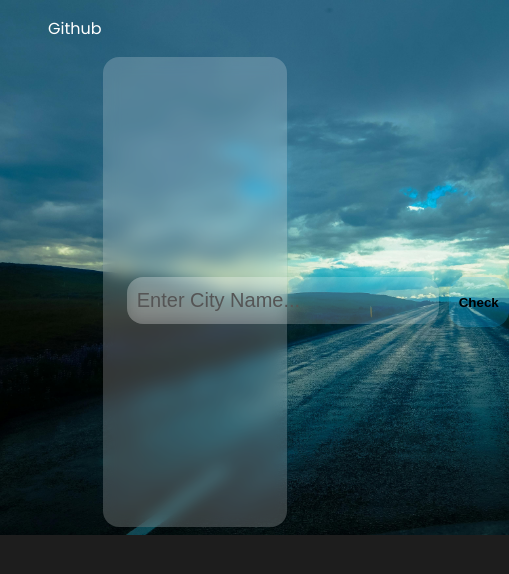
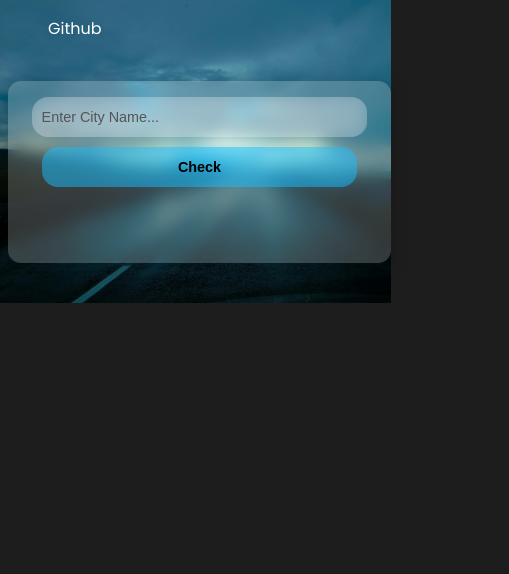
Before and after one commit to amitbishnoii/weather-app, a React (Vite) app: page / in a window 390 px wide. Shown: the top 574 px of the page, 509 px wide, since content can reach past the window. Built offline with nearby package versions, Linux system fonts and the light colour scheme.

Commit message:
add responsiveness using media queries

```diff
--- a/src/App.css
+++ b/src/App.css
@@ -2,55 +2,57 @@
     display: flex;
     flex-direction: column;
     justify-content: center;
-    align-items: flex-start;
-    margin: auto;
-    height: 50vh;
+    align-items: center;
+    margin: 40px auto;
+    height: auto;
     width: 35vw;
     background: rgba(255, 255, 255, 0.2);
     backdrop-filter: blur(8px);
     border-radius: 1rem;
-    padding: 1.5rem;
+    padding: 2rem;
     color: white;
     text-align: center;
+    box-shadow: 0 4px 20px rgba(0, 0, 0, 0.2);
 }
 
 .weather-data {
     display: flex;
     flex-direction: column;
+    align-items: center;
     justify-content: center;
-    align-items: flex-start;
-    margin-left: 40px;
+    margin-top: 20px;
 }
 
 .city-bar {
     display: flex;
+    justify-content: center;
     gap: 10px;
-    margin-top: 20px;
+    margin-bottom: 20px;
+    width: 100%;
 }
 
 .input-city {
-    background-color: transparent;
     background: rgba(255, 255, 255, 0.2);
     backdrop-filter: blur(8px);
     border-radius: 1rem;
-    padding-left: 10px;
+    padding: 0 10px;
     border: none;
-    color: #555555;
+    color: #222;
     height: 45px;
-    width: 300px;
-    font-size: 20px;
+    width: 60%;
+    font-size: 1rem;
     outline: none;
 }
 
 .input-city::placeholder {
-    color: #555555;
+    color: #555;
 }
 
 .city-bar button {
-    height: 50px;
-    width: 60px;
+    height: 45px;
+    width: 80px;
     border-radius: 1rem;
-    background-color: rgba(24, 189, 255, 0.2);
+    background-color: rgba(24, 189, 255, 0.5);
     color: black;
     font-weight: bold;
     border: none;
@@ -58,7 +60,75 @@
     transition: all 0.3s ease;
 }
 
-button:hover {
+.city-bar button:hover {
     background-color: rgba(0, 123, 255, 1);
     color: white;
 }
+
+.extra-details {
+    margin-top: 20px;
+    display: grid;
+    grid-template-columns: repeat(2, 1fr);
+    gap: 10px;
+    justify-items: center;
+    width: 100%;
+}
+
+@media (max-width: 1024px) {
+    .weather-card {
+        width: 60vw;
+        padding: 1.5rem;
+    }
+
+    .input-city {
+        width: 70%;
+    }
+}
+
+@media (max-width: 768px) {
+    .weather-card {
+        width: 80vw;
+        padding: 1.2rem;
+    }
+
+    .city-bar {
+        flex-direction: column;
+        align-items: center;
+    }
+
+    .input-city {
+        width: 90%;
+        font-size: 0.95rem;
+    }
+
+    .city-bar button {
+        width: 90%;
+    }
+
+    .extra-details {
+        grid-template-columns: 1fr;
+        gap: 8px;
+    }
+}
+
+@media (max-width: 480px) {
+    .weather-card {
+        width: 90vw;
+        padding: 1rem;
+        border-radius: 0.8rem;
+    }
+
+    .input-city {
+        height: 40px;
+        font-size: 0.9rem;
+    }
+
+    .city-bar button {
+        height: 40px;
+        font-size: 0.9rem;
+    }
+
+    .weather-data p {
+        font-size: 0.9rem;
+    }
+}
--- a/src/App.jsx
+++ b/src/App.jsx
@@ -30,10 +30,7 @@ function App() {
           <button onClick={handleClick}>Check</button>
         </div>
         <div className="weather-data">
-          <div style={{
-            // display: "flex",
-            // alignItems: "center"
-          }}>
+          <div className="city-name">
             {showIcon && <img
               style={{ width: "60px" }}
               src={weather ? `https:${weather.current.condition.icon}` : ""}
@@ -41,16 +38,15 @@ function App() {
             />}
             {weather && <p>{weather.location.name}, {weather.location.region}</p>}
           </div>
-          <div style={{
-            // display: "flex", flexDirection: "column",alignItems: "center"
-          }}>
+          <div className="temprature-box">
             {weather && <span style={{
-              // display: "flex", alignItems: "center"
+              display: "flex", alignItems: "center"
             }}><BsThermometerHalf size={"25px"} /> Feels like {weather.current.feelslike_c}&deg;C</span>}
             {weather && <p>Temprature: {weather.current.temp_c}&deg;C</p>}
           </div>
 
           {weather?.current && (
+            <p style={{display: "flex", alignItems: "center"}}>{weather.current.wind_kph} km/h towards {weather.current.wind_dir}
               <span
                 style={{
                   display: "inline-block",
@@ -61,19 +57,15 @@ function App() {
               >
                 <FaLocationArrow style={{ fontSize: "1.5rem" }} />
               </span>
+            </p>
           )}
-          {weather && <p>{weather.current.wind_kph} km/h towards {weather.current.wind_dir}</p>}
 
-          <div style={{
-            // display: "flex",
-            // flexDirection: "column",
-            // justifyContent: "flex-start"
-          }}>
+          <div className="extra-details">
             {weather && <p style={{
-              // display: "flex", alignItems: "center"
+              display: "flex", alignItems: "center"
             }}><WiBarometer size={"50px"} /> Pressure: {weather.current.pressure_mb} millibar</p>}
             {weather && <p style={{
-              // display: "flex", alignItems: "center", gap: "10px"
+              display: "flex", alignItems: "center", gap: "10px"
             }}><MdOutlineVisibility size={"30px"} /> Visibility: {weather.current.vis_km} kms</p>}
           </div>
         </div>
```
Lines whose indentation alone changed are shown as unchanged.
